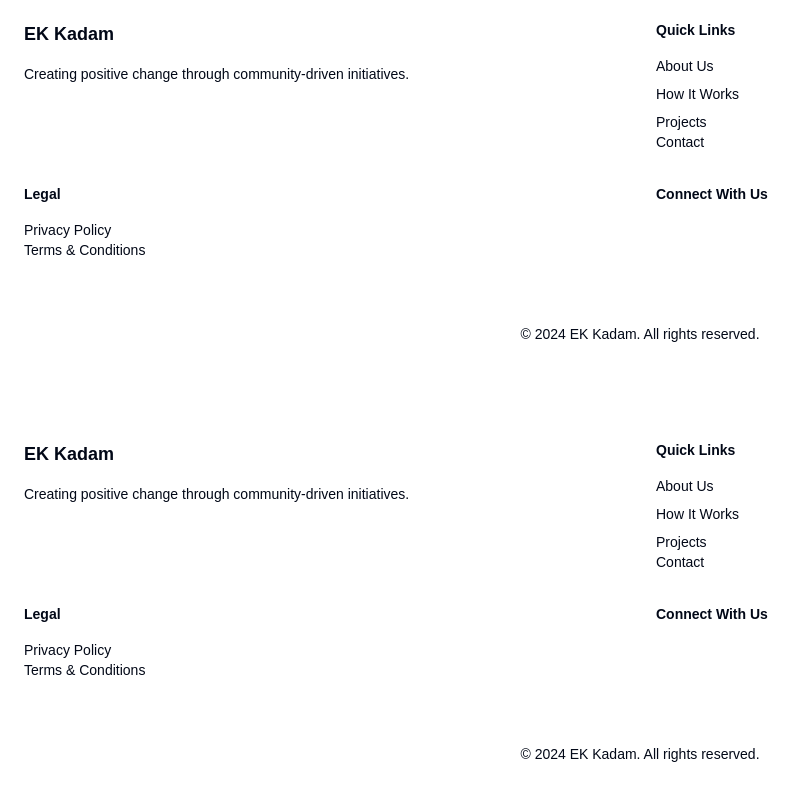
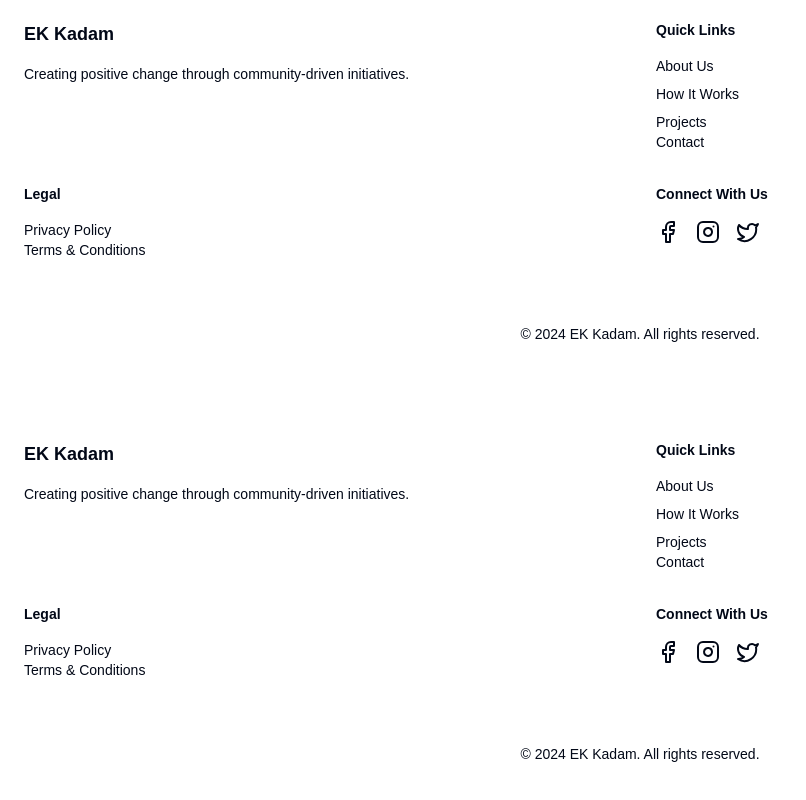
Before and after one commit to kecitclub/theDebuggers, a Next.js app in the folder client/: page /testimonials in a window 1280 px wide. Shown: the part 996-1796 px from the top of the page, without its empty margins (0-806 px from the left). Built offline with nearby package versions, Linux system fonts and the light colour scheme.

Commit message:
Adding Social Account

```diff
--- a/client/src/Components/site-footer.tsx
+++ b/client/src/Components/site-footer.tsx
@@ -1,3 +1,4 @@
+import { Facebook, Instagram, Twitter } from 'lucide-react';
 import Link from 'next/link'
 export function SiteFooter() {
   return (
@@ -16,7 +17,7 @@ export function SiteFooter() {
               <Link href="/about" className="text-white-600 hover:text-green-700">About Us</Link>
               <li className="text-white-600 hover:text-green-700">How It Works</li>
               <li className="text-white-600 hover:text-green-700">Projects</li>
-              <Link  href="/contact"  className="text-white-600 hover:text-green-700">Contact</Link>
+              <Link href="/contact" className="text-white-600 hover:text-green-700">Contact</Link>
             </ul>
           </div>
           <div>
@@ -33,9 +34,9 @@ export function SiteFooter() {
           <div>
             <h4 className="text-sm font-semibold mb-4">Connect With Us</h4>
             <div className="flex space-x-4">
-              <div className="w-8 h-8 rounded-full bg-gray-800" />
-              <div className="w-8 h-8 rounded-full bg-gray-800" />
-              <div className="w-8 h-8 rounded-full bg-gray-800" />
+              <Facebook />
+              <Instagram />
+              <Twitter />
             </div>
           </div>
         </div>
```
